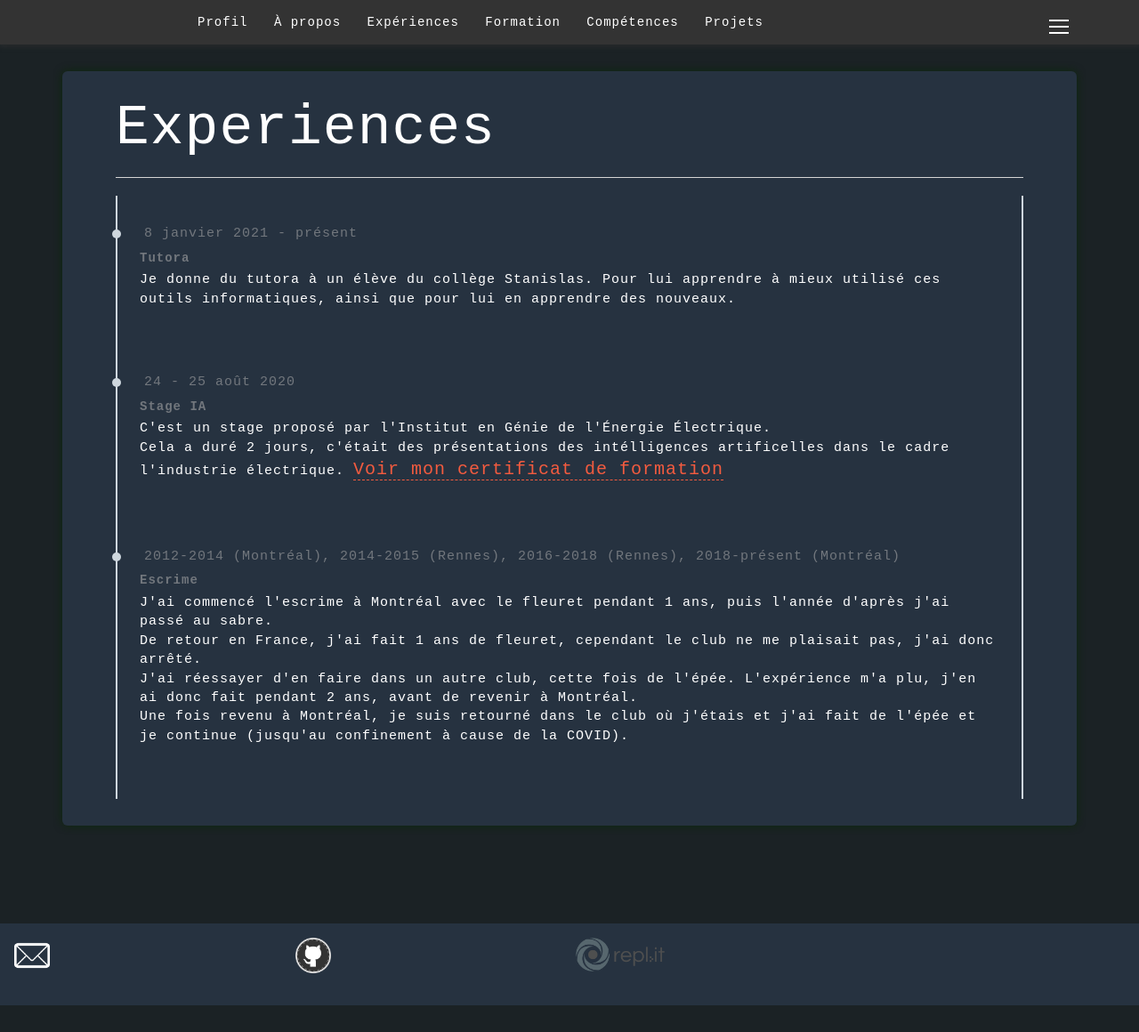
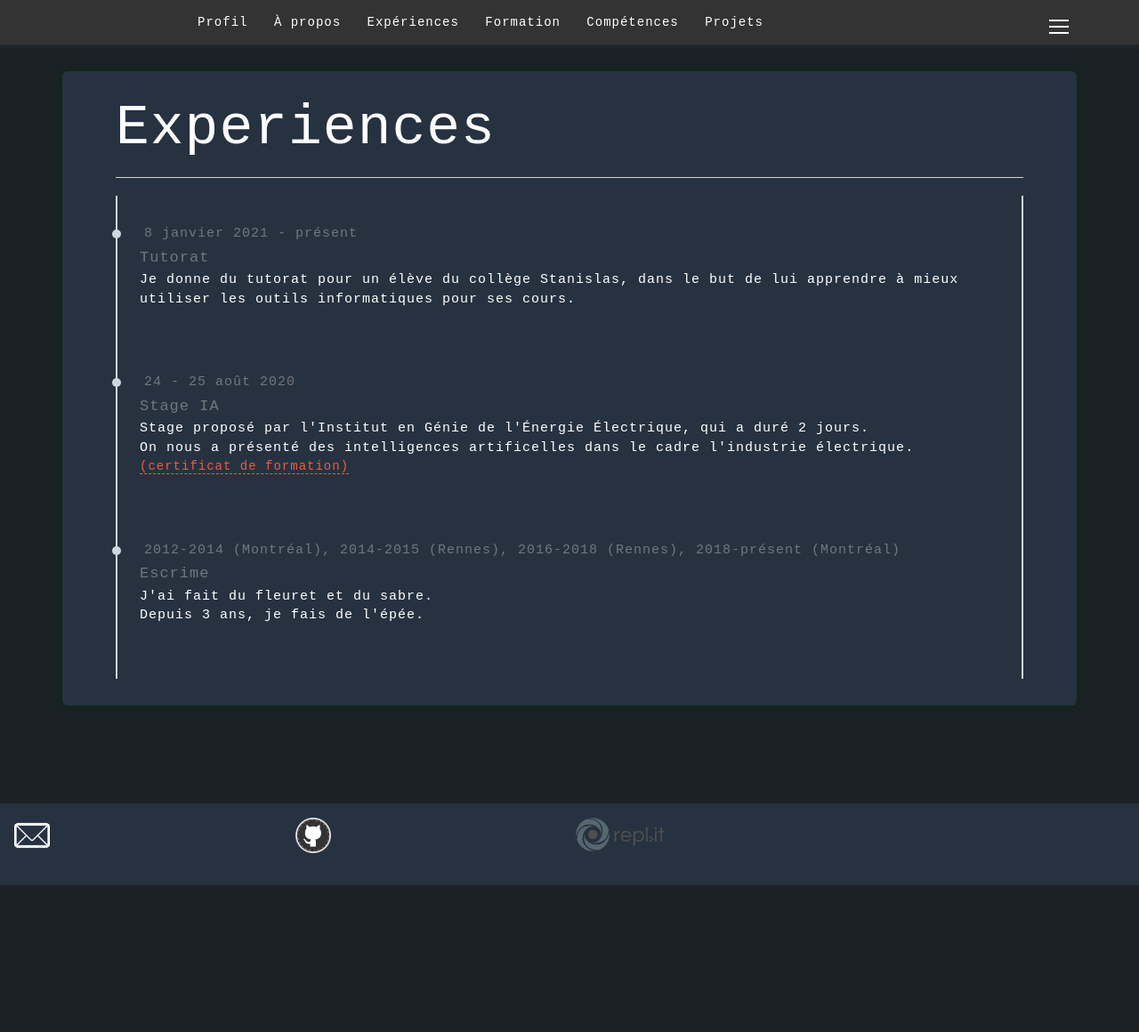
Before and after one commit to MaelC001/MaelC001.github.io, a Jekyll site: the page built from experience/index.html, in a window 1280 px wide and 1160 px high. Shown: the whole window at 89% size. Built offline with Jekyll 4.4.1, drawn with Linux system fonts in a browser that asks for light colours; nearby versions of some CDN libraries.

Commit message:
Update index.html

```diff
--- a/experience/index.html
+++ b/experience/index.html
@@ -10,29 +10,28 @@ title: Portfolio - Experiences
     <li>
       <span id="workTitle"> 8 janvier 2021 - présent</span>
       <div class="content">
-        <h3 id="workTitle"><strong>Tutora</strong></h3>
-        <p>Je donne du tutora à un élève du collège Stanislas. Pour lui apprendre à mieux utilisé ces outils informatiques, ainsi que pour lui en apprendre des nouveaux.</p>
+        <h3 id="workTitle">Tutorat</h3>
+        <p>Je donne du tutorat pour un élève du collège Stanislas, dans le but de lui apprendre à mieux utiliser les outils informatiques pour ses cours.</p>
       </div>
     </li>
     <li>
       <span id="workTitle">24 - 25 août 2020</span>
       <div class="content">
-        <h3 id="workTitle"><strong>Stage IA</strong></h3>
+        <h3 id="workTitle">Stage IA</h3>
         <p>
-          C'est un stage proposé par l'Institut en Génie de l'Énergie Électrique.<br>
-          Cela a duré 2 jours, c'était des présentations des intélligences artificelles dans le cadre l'industrie électrique.
-            <a id ="projectlink" href="#" rel="noreferrer noopener">Voir mon certificat de formation</a>
+          Stage proposé par l'Institut en Génie de l'Énergie Électrique, qui a duré 2 jours.<br>
+          On nous a présenté des intelligences artificelles dans le cadre l'industrie électrique.
+            <a href="#" rel="noreferrer noopener">(certificat de formation)</a>
         </p>
       </div>
     </li>
     <li>
       <span id="workTitle">2012-2014 (Montréal), 2014-2015 (Rennes), 2016-2018 (Rennes), 2018-présent (Montréal)</span>
       <div class="content">
-        <h3 id="workTitle"><strong>Escrime</strong></h3>
-        <p>J'ai commencé l'escrime à Montréal avec le fleuret pendant 1 ans, puis l'année d'après j'ai passé au sabre.<br>
-            De retour en France, j'ai fait 1 ans de fleuret, cependant le club ne me plaisait pas, j'ai donc arrêté.<br>
-            J'ai réessayer d'en faire dans un autre club, cette fois de l'épée. L'expérience m'a plu, j'en ai donc fait pendant 2 ans, avant de revenir à Montréal.<br>
-            Une fois revenu à Montréal, je suis retourné dans le club où j'étais et j'ai fait de l'épée et je continue (jusqu'au confinement à cause de la COVID).
+        <h3 id="workTitle">Escrime</h3>
+        <p>
+            J'ai fait du fleuret et du sabre.<br>
+            Depuis 3 ans, je fais de l'épée.<br>
         </p>
       </div>
      </li>
```
